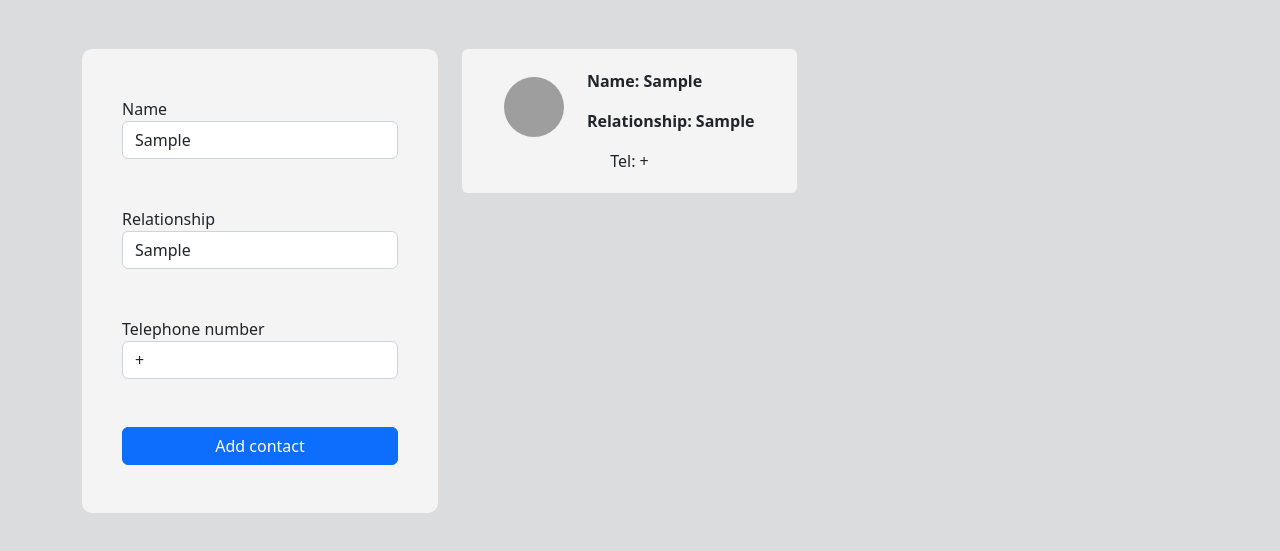
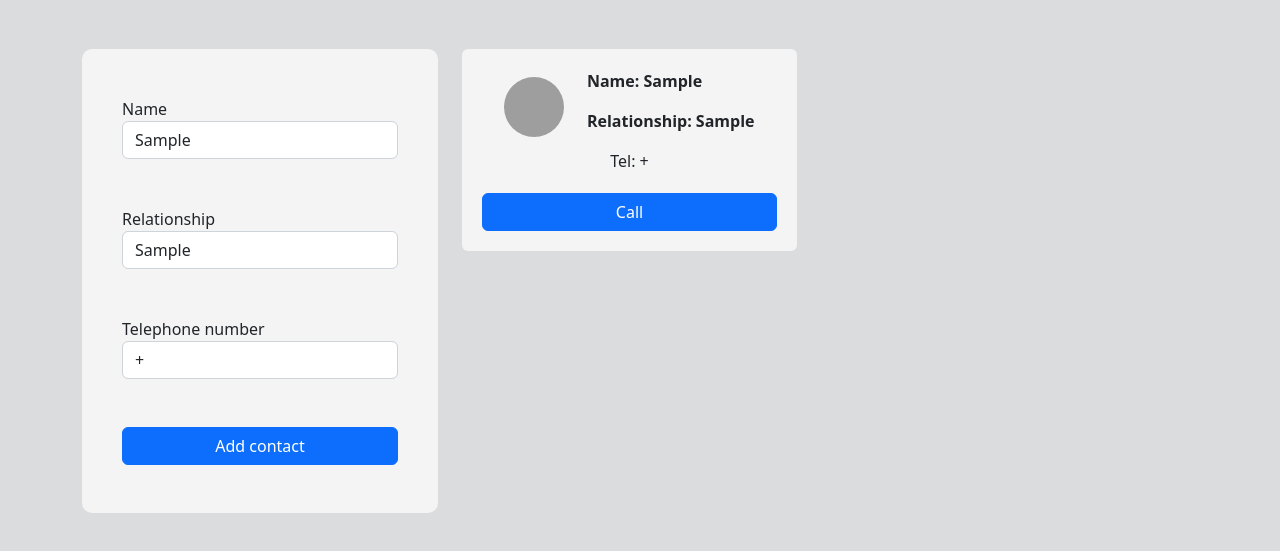
Before and after one commit to developer-773/contacts-app, a plain HTML site: page index.html in a window 1280 px wide. Both pictures are taken after typing "Sample", "Sample" into the empty fields and a click on the button "Add contact". Shown: the part 93-644 px from the top of the page. Drawn offline with nearby package versions, Linux system fonts and the light colour scheme; grey boxes are pictures that could not be loaded.

Commit message:
Minor changes

```diff
--- a/app.js
+++ b/app.js
@@ -69,13 +69,19 @@ function createContacts(arr){
         let newParagraphName = document.createElement("p");
         let newParagraphSurName = document.createElement("p");
         let newTel = document.createElement("a");
+        let newCallBtn = document.createElement("a");
 
         newItemTop.classList.add("d-flex", "justify-content-evenly");
         newParagraphName.classList.add("fw-semibold");
         newParagraphSurName.classList.add("fw-semibold");
         newTel.classList.add("text-decoration-none", "text-dark", "call");
-        newTel.setAttribute("onclick", "window.open('tel:900300400');");
 
+
+        newTel.href= "tel:" +i.number;
+
+        newCallBtn.classList.add("btn", "btn-primary", "d-block", "call-btn");
+        newCallBtn.textContent = "Call";
+        newCallBtn.href= "tel:" + i.number;
 
         //Contact names
         newSpanName = document.createElement("span", "fw-normal");
@@ -108,6 +114,7 @@ function createContacts(arr){
         newItemTop.appendChild(newTextContent);
         newItem.appendChild(newItemTop);
         newItem.appendChild(newTel);
+        newItem.appendChild(newCallBtn);
         newItem.classList.add("contacts__item", "mb-3","mr-3", "rounded");
         newList.appendChild(newItem);
         newList.classList.add("list-unstyled");
--- a/styles.css
+++ b/styles.css
@@ -27,3 +27,9 @@ svg{
     cursor: pointer;
     text-align: center;
 }
+
+.call-btn {
+
+    margin: 0 auto;
+    margin-top: 20px;
+}
```
